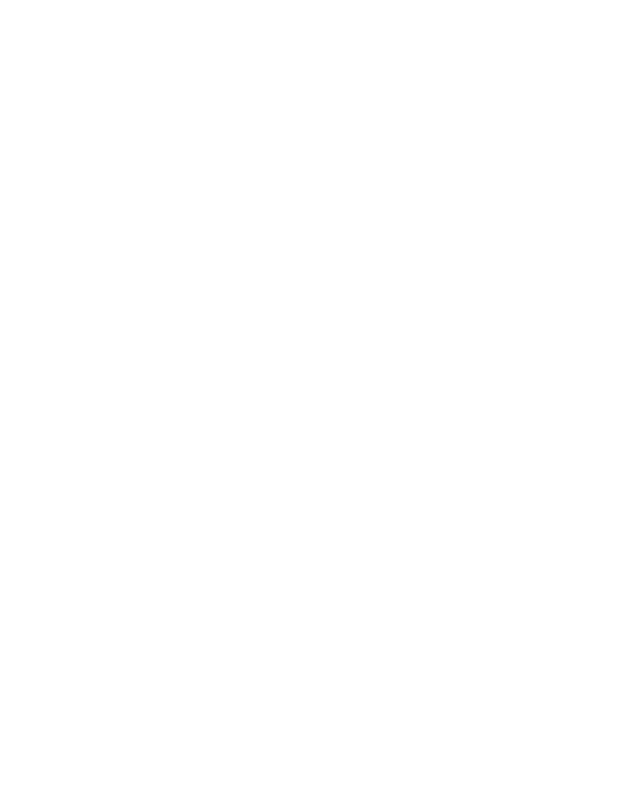
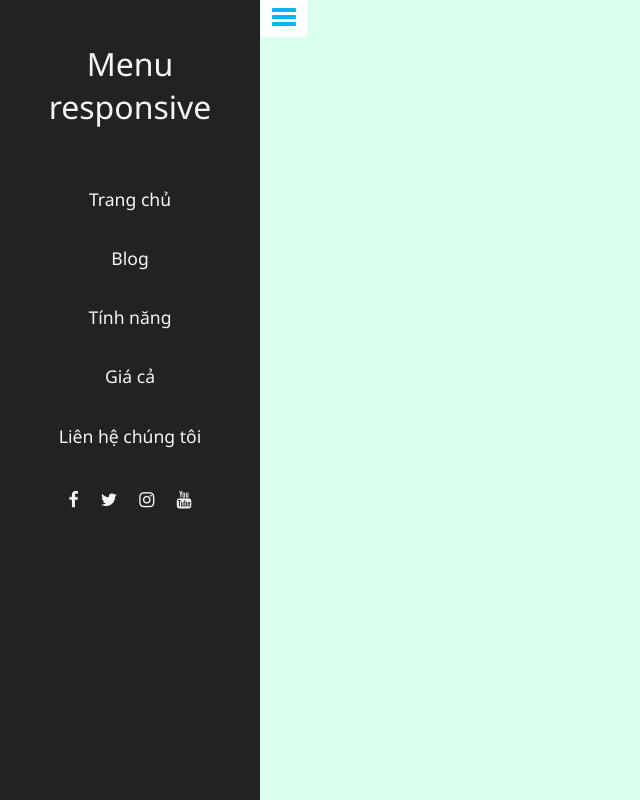
Before and after one commit to nnson58th2/css-practice, a plain HTML site: page sidebar-navigation-menu/index.html in a window 1280 px wide. Shown: the whole page, without its empty margins (0-640 px from the left). Drawn offline with Linux system fonts and the light colour scheme.

Commit message:
Project completion

```diff
--- a/sidebar-navigation-menu/css/style.css
+++ b/sidebar-navigation-menu/css/style.css
@@ -0,0 +1,69 @@
+body {
+    margin: 0;
+    padding: 0;
+    font-family: 'Segoe UI', Tahoma, Geneva, Verdana, sans-serif;
+    background-color: #DAFFEF;
+    overflow: hidden;
+}
+
+.navbar {
+    position: absolute;
+    left: 0;
+    width: 260px;
+    height: 100%;
+    background-color: #222;
+    text-align: center;
+    transition: 0.6s ease;
+}
+
+.navbar > .side-nav {
+    list-style-type: none;
+    padding: 0;
+    margin: 0;
+}
+
+.nav-item {
+    display: flex;
+}
+
+.nav-item > .nav-link {
+    text-decoration: none;
+    color: whitesmoke;
+    font-size: 1.1em;
+    padding: 1em;
+    flex: 1;
+}
+
+.nav-item > .nav-link:hover {
+    background-color: whitesmoke;
+    color: black;
+}
+
+.navbar .toggle-collapse {
+    float: right;
+    position: absolute;
+    right: -3.5em;
+    padding: 8px 11px;
+    outline: inherit;
+    border: 0px;
+    background-color: white;
+}
+
+.navbar .toggle-collapse .toggle-icon .navicon-line {
+    width: 24px;
+    height: 4px;
+    border-radius: 1px;
+    margin-bottom: 3px;
+    background-color: #00b7f1;
+}
+
+.nav-item > .site-name {
+    text-decoration: none;
+    padding: 1.3em;
+    font-size: 2em;
+    color: whitesmoke;
+}
+
+.nav-item:last-child > .nav-link i {
+    padding: .5em;
+}
--- a/sidebar-navigation-menu/index.html
+++ b/sidebar-navigation-menu/index.html
@@ -1,15 +1,69 @@
 <!DOCTYPE html>
 <html lang="en">
 <head>
-    <meta charset="UTF-8">
-    <meta name="viewport" content="width=device-width, initial-scale=1.0">
-    <meta http-equiv="X-UA-Compatible" content="ie=edge">
-    <title>Menu điều hướng thanh bên</title>
+  <meta charset="UTF-8">
+  <meta name="viewport" content="width=device-width, initial-scale=1.0">
+  <meta http-equiv="X-UA-Compatible" content="ie=edge">
+  <title>Menu điều hướng thanh bên</title>
 
-    <link rel="stylesheet" href="./css/style.css">
+  <link rel="stylesheet" href="https://stackpath.bootstrapcdn.com/font-awesome/4.7.0/css/font-awesome.min.css">
+  <link rel="stylesheet" href="./css/style.css">
 </head>
 <body>
+  <div class="container">
+    <nav class="navbar" id="navId">
+      <button type="button" onclick="myFunction(this)" class="toggle-collapse" id="toggle-button">
+        <div class="toggle-icon">
+          <div class="navicon-line"></div>
+          <div class="navicon-line"></div>
+          <div class="navicon-line"></div>
+        </div>
+      </button>
+      <ul class="side-nav">
+        <li class="nav-item">
+          <a href="#" class="site-name">Menu responsive</a>
+        </li>
+        <li class="nav-item">
+          <a href="#" class="nav-link">Trang chủ</a>
+        </li>
+        <li class="nav-item">
+          <a href="#" class="nav-link">Blog</a>
+        </li>
+        <li class="nav-item">
+          <a href="#" class="nav-link">Tính năng</a>
+        </li>
+        <li class="nav-item">
+          <a href="#" class="nav-link">Giá cả</a>
+        </li>
+        <li class="nav-item">
+          <a href="#" class="nav-link">Liên hệ chúng tôi</a>
+        </li>
+        <li class="nav-item">
+          <a href="#" class="nav-link">
+            <i class="fa fa-facebook-f"></i>
+            <i class="fa fa-twitter"></i>
+            <i class="fa fa-instagram"></i>
+            <i class="fa fa-youtube"></i>
+          </a>
+        </li>
+      </ul>
+    </nav>
+  </div>
 
-    <script src="./js/javascript.js"></script>
+  <script>
+    function myFunction(e){
+      e.classList.toggle('show');
+
+      var nav = document.getElementById('navId'),
+      Style = window.getComputedStyle(nav),
+      left = Style.getPropertyValue('left');
+
+      if (left == '0px'){
+          nav.style.left = '-260px';
+      } else {
+          nav.style.left = '0px';
+      }
+    }
+  </script>
 </body>
 </html>
```
